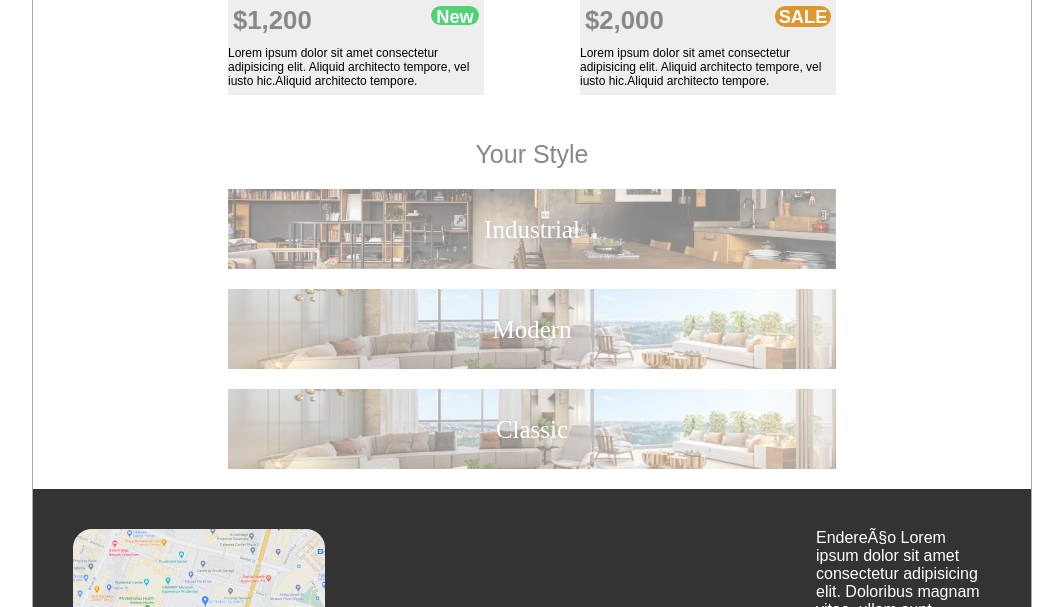
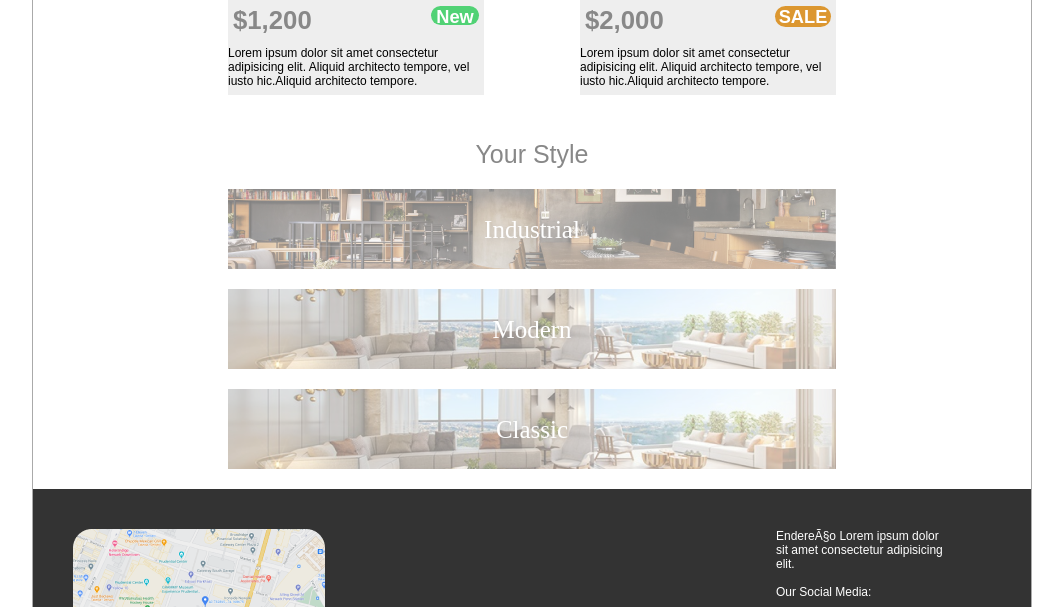
Before and after one commit to LauroCruz44/fullstack, a website: page HTML/lovt.html in a window 1280 px wide. Shown: the part 496-1103 px from the top of the page, without its empty margins (108-1171 px from the left). Drawn offline with Linux system fonts and the light colour scheme.

Commit message:
LOVT FInal

```diff
--- a/HTML/lovt.css
+++ b/HTML/lovt.css
@@ -223,6 +223,8 @@ footer{
   height: 95px;
   margin: 40px;
   color: #FFFFFF;
+  font-size: 12px;
+  margin-right: 80px;
 }
 
 .EnderecoMAP{
--- a/HTML/lovt.html
+++ b/HTML/lovt.html
@@ -59,8 +59,8 @@
             <img src="../HTML/LOVT/Imagens/image 1.png" alt="Endereço">
             </div>
             <div class="Enderecoescrito">
-                <p>Endereço Lorem ipsum dolor sit amet consectetur adipisicing elit. Doloribus magnam vitae, ullam sunt dolorem vero obcaecati aspernatur optio fugit tempora facere </p>
-                <p>Our Social Media</p>
+                <p>Endereço Lorem ipsum dolor sit amet consectetur adipisicing elit.  </p>
+                <br><p>Our Social Media:</p><br>
                 <img src="../HTML/LOVT/Imagens/instagram-brands (1) 1.png">
                 <img src="../HTML/LOVT/Imagens/facebook-square-brands 1.png">
                 <img src="../HTML/LOVT/Imagens/whatsapp-square-brands 1.png">
```
